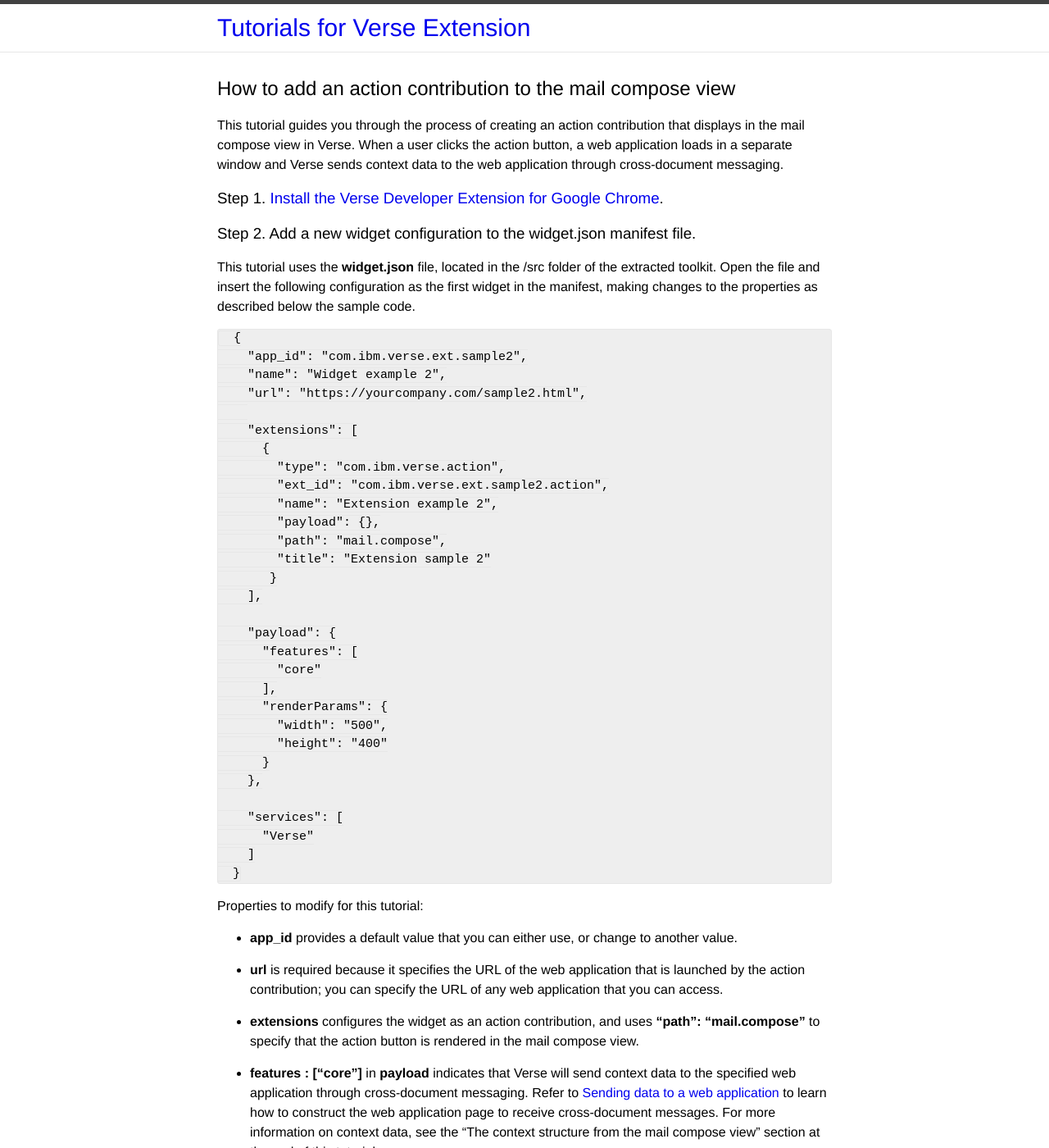
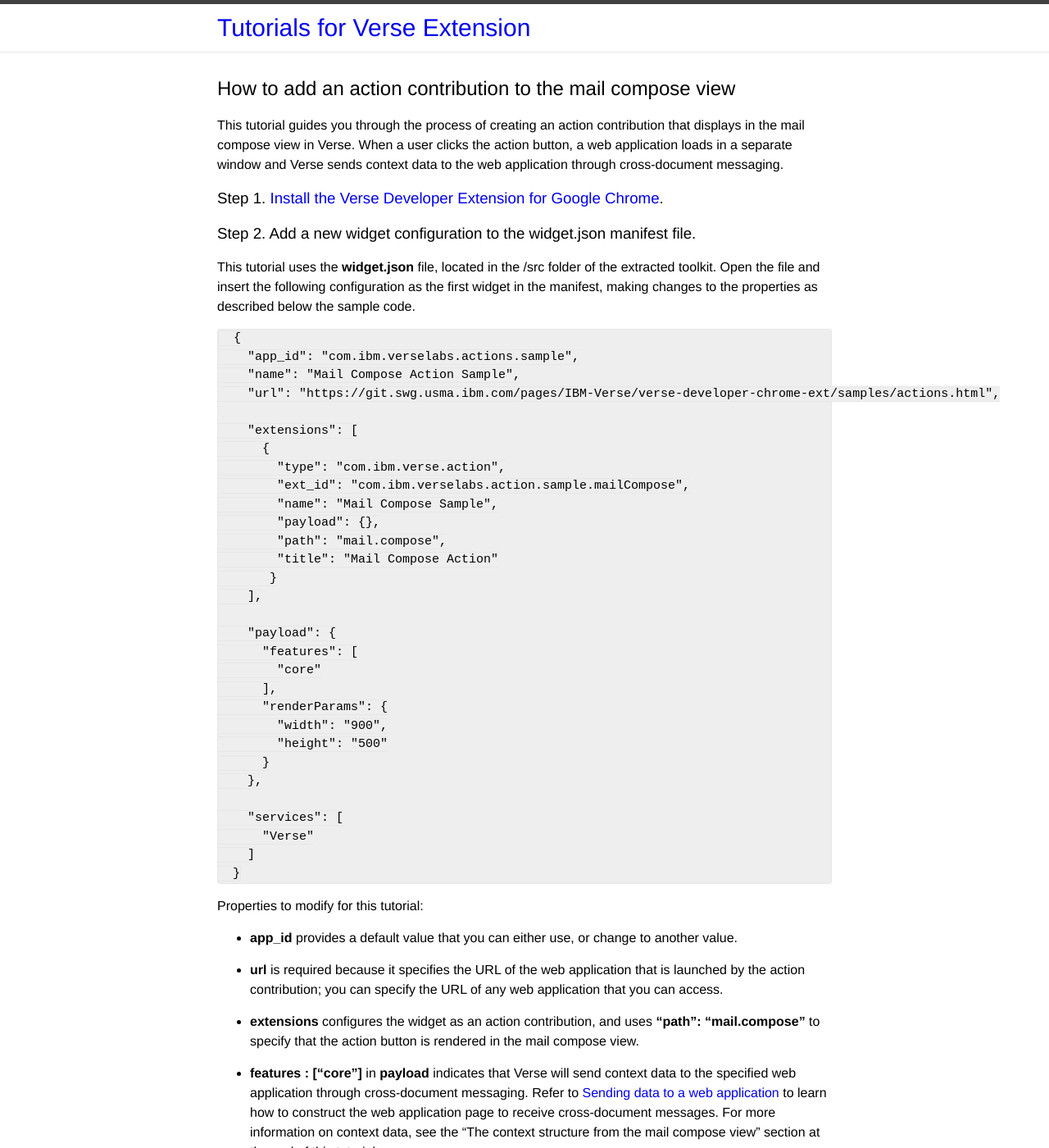
Before and after one commit to ibmverse/verse-developer, a Jekyll site: the page built from _tutorials/mail.compose.markdown, in a window 1280 px wide and 1400 px high. Shown: the whole window at 82% size. Built offline with Jekyll 4.4.1, drawn with Linux system fonts in a browser that asks for light colours; some of the changed text lies outside the part shown.

Commit message:
243590: #10 #13 check in change to mail compose tutorial

````diff
--- a/_tutorials/ext-action-contribution.markdown
+++ b/_tutorials/ext-action-contribution.markdown
@@ -19,9 +19,9 @@
 
     ![Mail read view]({{site.baseurl}}/tutorials/img/mailreadview.png "mail read view")
 
-* Mail compose view:  You can add an action contribution to the "More actions" menu (see "Tone Analyzer Demo" in the following image).
+* Mail compose view:  You can add an action contribution to the "More actions" menu (see "Mail Compose Action" in the following image).
 
-    ![Mail compose view]({{site.baseurl}}/tutorials/img/mailcomposeview.png "mail compose view")
+    ![Mail compose view]({{site.baseurl}}/tutorials/img/compose_view_action.png "mail compose view")
 
 The configuration of an action contribution contains the __extensions__ property, along with other general properties described in [Working with the manifest file][1]. For example, the following properties describe the "Person Action" action configuration, which will display on the business card view:
 
--- a/_tutorials/mail.compose.markdown
+++ b/_tutorials/mail.compose.markdown
@@ -18,18 +18,18 @@
 
 ```
   {
-    "app_id": "com.ibm.verse.ext.sample2",
-    "name": "Widget example 2",
-    "url": "https://yourcompany.com/sample2.html",
+    "app_id": "com.ibm.verselabs.actions.sample",
+    "name": "Mail Compose Action Sample",
+    "url": "https://git.swg.usma.ibm.com/pages/IBM-Verse/verse-developer-chrome-ext/samples/actions.html",
 
     "extensions": [
       {
         "type": "com.ibm.verse.action",
-        "ext_id": "com.ibm.verse.ext.sample2.action",
-        "name": "Extension example 2",
+        "ext_id": "com.ibm.verselabs.action.sample.mailCompose",
+        "name": "Mail Compose Sample",
         "payload": {},
         "path": "mail.compose",
-        "title": "Extension sample 2"
+        "title": "Mail Compose Action"
        }
     ],
 
@@ -38,8 +38,8 @@
         "core"
       ],
       "renderParams": {
-        "width": "500",
-        "height": "400"
+        "width": "900",
+        "height": "500"
       }
     },
 
@@ -59,7 +59,7 @@
 
 * __features : ["core"]__ in __payload__ indicates that Verse will send context data to the specified web application through cross-document messaging. Refer to [Sending data to a web application][4] to learn how to construct the web application page to receive cross-document messages. For more information on context data, see the "The context structure from the mail compose view" section at the end of this tutorial.
 
-After the widget is loaded by Verse, the action button "Sample 2" displays in the mail compose view. Clicking the button opens the specified web application and passes context data (about the mail message that is currently being composed) to the web application.
+After the widget is loaded by Verse, the action button "Mail Compose Action" displays in the mail compose view. Clicking the button opens the specified web application and passes context data (about the mail message that is currently being composed) to the web application.
 
 1.	Open Verse in the Chrome browser.
 
@@ -71,11 +71,11 @@
 
     ![more action button]({{site.baseurl}}/tutorials/img/compose_more_action.png)
 
-    The "Sample 2" action button displays:
+    The "Mail Compose Action" action button displays:
 
     ![action button]({{site.baseurl}}/tutorials/img/compose_view_action.png)
 
-4.	Click the "Sample 2" button to open the specified web application in a new window.
+4.	Click the "Mail Compose Action" button to open the specified web application in a new window.
 
 <br><br>
 <hr>
````
Also changed, not shown: _tutorials/img/compose_more_action.png, _tutorials/img/compose_view_action.png.
